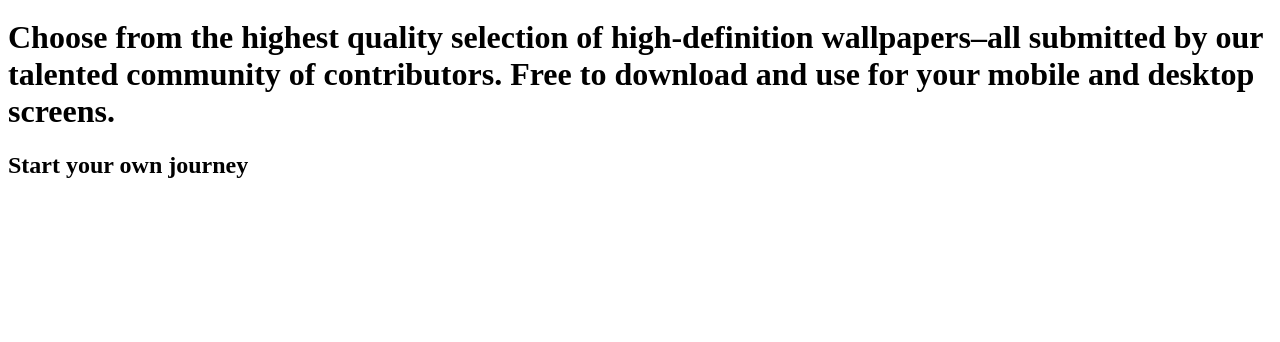
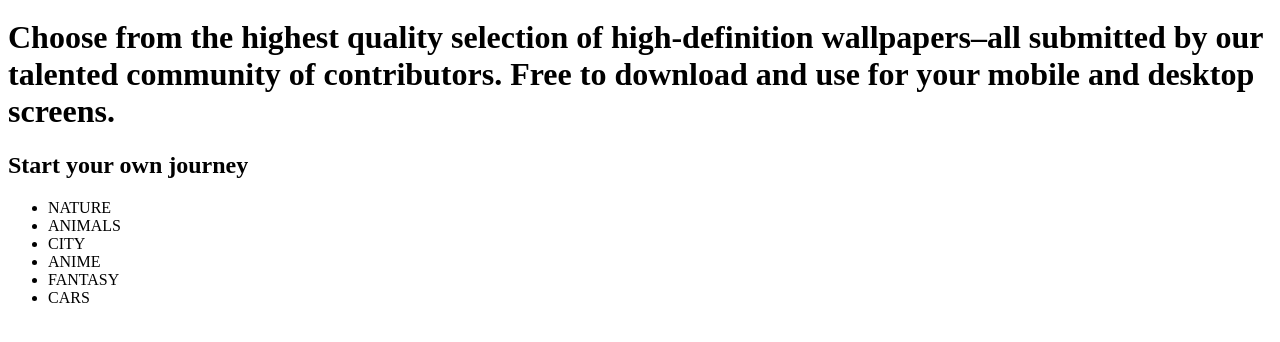
Before and after one commit to vojin009/wallpaper_project, a plain HTML site: page index.html in a window 1280 px wide. Shown: the part 48-390 px from the top of the page. Drawn offline with Linux system fonts and the light colour scheme.

Commit message:
Update index.html

```diff
--- a/index.html
+++ b/index.html
@@ -21,3 +21,12 @@
 
   </body>
 </html>
+
+<ul class="categories">
+  <li><a herf="/category/nature">NATURE</color></a></li>
+  <li><a herf="/category/animals">ANIMALS</a></li>
+  <li><a herf="/category/city">CITY</a></li>
+  <li><a herf="/category/anime">ANIME</a></li>
+  <li><a herf="/category/fantasy">FANTASY</a></li>
+  <li><a herf="/category/cars">CARS</a></li>
+</ul>
```
